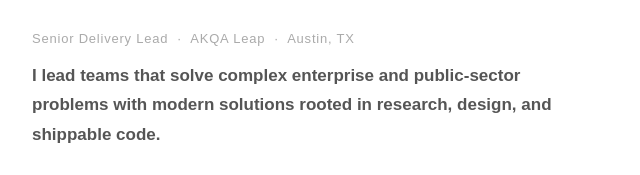
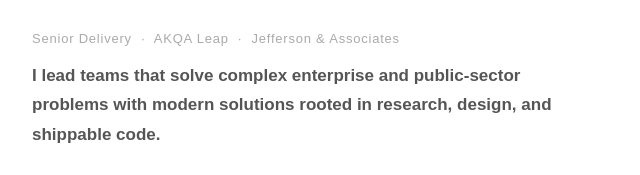
Before and after one commit to playeasynow/playeasynow.github.io, an Astro site: page / in a window 1280 px wide. Shown: the part 407-582 px from the top of the page, 152-792 px from the left. Built offline with nearby package versions, Linux system fonts and the light colour scheme; Astro itself is replaced by a stand-in of ours; a web font is replaced by a local one.

Commit message:
updated hero text with J&A

```diff
--- a/src/pages/index.astro
+++ b/src/pages/index.astro
@@ -13,9 +13,9 @@ import Layout from '../layouts/Layout.astro';
       </h1>
       <div class="hero-meta fade-up" style="--delay: 0.6s">
         <p class="hero-role">
-          Senior Delivery Lead &nbsp;·&nbsp;
+          Senior Delivery &nbsp;·&nbsp;
           <a href="https://www.akqa.com/leap/" target="_blank" rel="noopener">AKQA Leap</a>
-          &nbsp;·&nbsp; Austin, TX
+          &nbsp;·&nbsp; <a href="https://ja.partners/" target="_blank" rel="noopener">Jefferson & Associates </a>
         </p>
         <p class="hero-tagline">
           <strong>I lead teams that solve complex enterprise and public-sector problems with modern solutions rooted in research, design, and shippable code.</strong>
```
